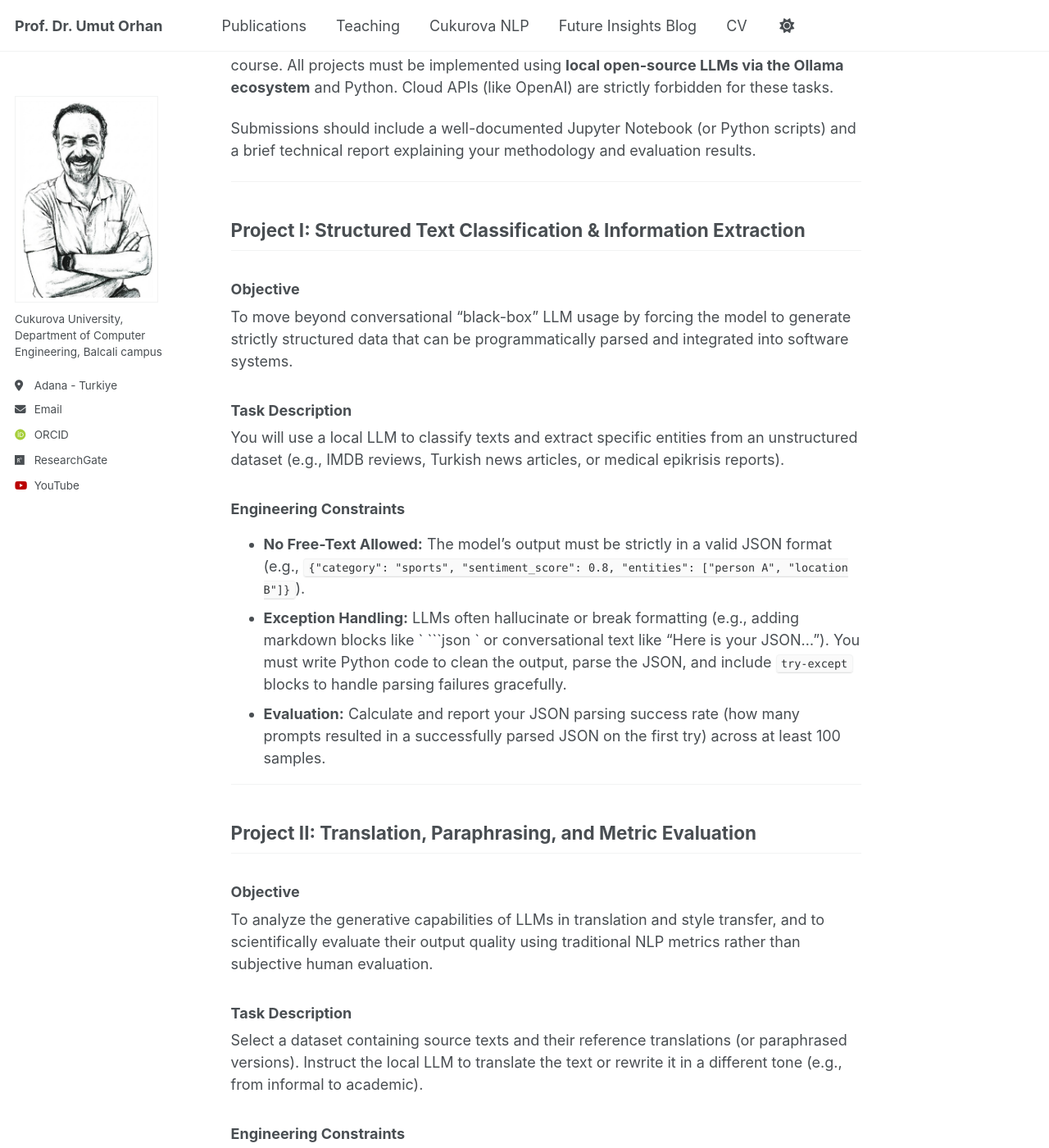
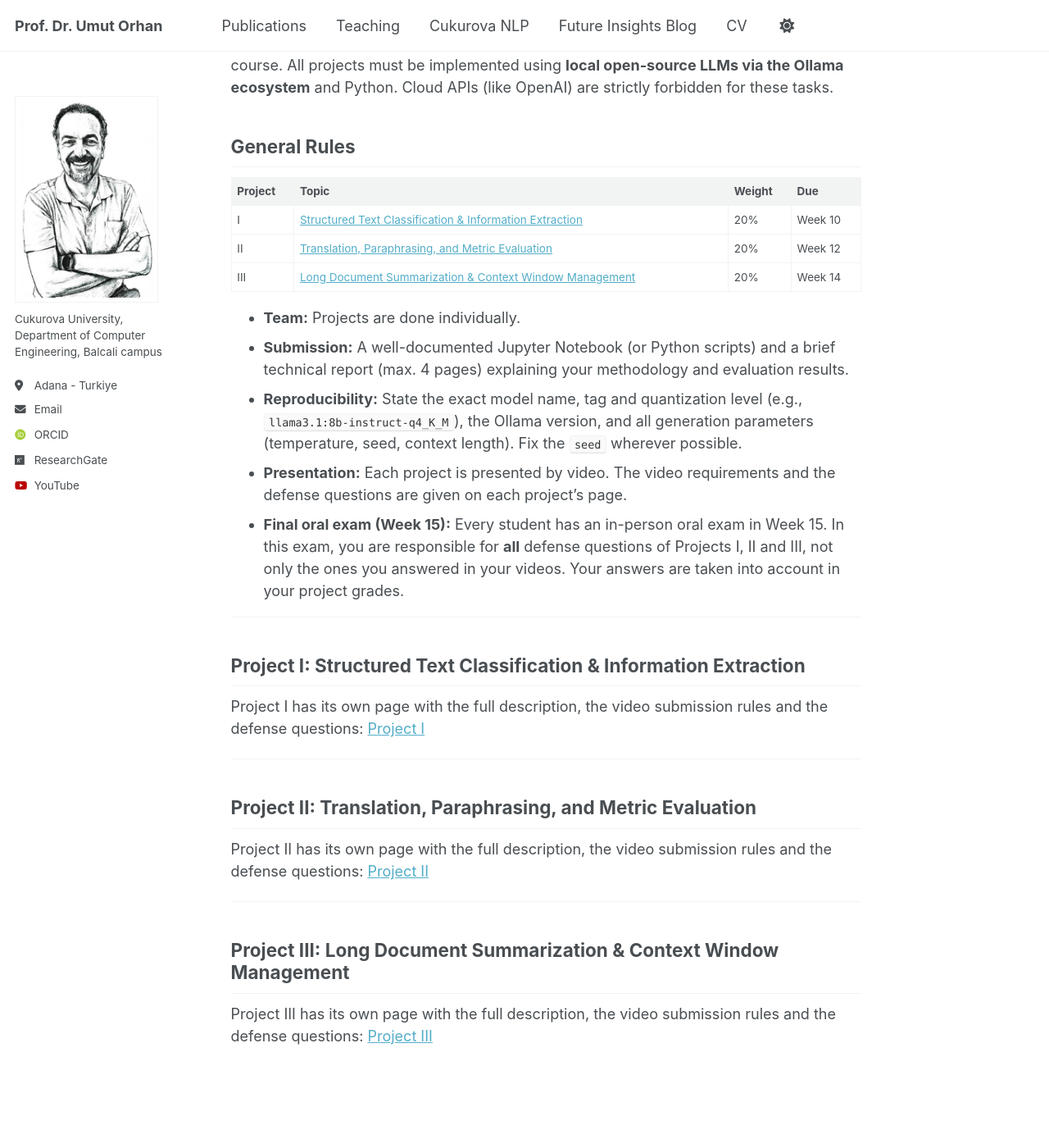
Before and after one commit to uorhan/uorhan.github.io, a Jekyll site: the page built from files/NLP-Projects.md, in a window 1280 px wide and 1400 px high, scrolled down 252 px. Shown: the whole window at 82% size. Built offline with Jekyll 4.4.1, drawn with Linux system fonts in a browser that asks for light colours; some web fonts are replaced; some of the changed text lies outside the part shown.

Commit message:
Modify due date and add general project rules
Updated the due date for the NLP projects and added general rules for project submissions, including documentation and presentation requirements.

````diff
--- a/files/NLP-Projects.md
+++ b/files/NLP-Projects.md
@@ -1,55 +1,40 @@
 ---
 title: "NLP Project Task: 3 Projects"
-date: 2026-9-15
+date: 2026-11-9
 ---
 
 ## Description
 
 This document outlines the three major projects for the Natural Language Processing course. All projects must be implemented using **local open-source LLMs via the Ollama ecosystem** and Python. Cloud APIs (like OpenAI) are strictly forbidden for these tasks.
 
-Submissions should include a well-documented Jupyter Notebook (or Python scripts) and a brief technical report explaining your methodology and evaluation results.
+## General Rules
+
+| Project | Topic | Weight | Due |
+|---------|-------|--------|-----|
+| I | [Structured Text Classification & Information Extraction](/files/NLP-Project-1) | 20% | Week 10 |
+| II | [Translation, Paraphrasing, and Metric Evaluation](/files/NLP-Project-2) | 20% | Week 12 |
+| III | [Long Document Summarization & Context Window Management](/files/NLP-Project-3) | 20% | Week 14 |
+
+* **Team:** Projects are done individually.
+* **Submission:** A well-documented Jupyter Notebook (or Python scripts) and a brief technical report (max. 4 pages) explaining your methodology and evaluation results.
+* **Reproducibility:** State the exact model name, tag and quantization level (e.g., `llama3.1:8b-instruct-q4_K_M`), the Ollama version, and all generation parameters (temperature, seed, context length). Fix the `seed` wherever possible.
+* **Presentation:** Each project is presented by video. The video requirements and the defense questions are given on each project's page.
+* **Final oral exam (Week 15):** Every student has an in-person oral exam in Week 15. In this exam, you are responsible for **all** defense questions of Projects I, II and III, not only the ones you answered in your videos. Your answers are taken into account in your project grades.
 
 ---
 
 ## Project I: Structured Text Classification & Information Extraction
 
-### Objective
-To move beyond conversational "black-box" LLM usage by forcing the model to generate strictly structured data that can be programmatically parsed and integrated into software systems.
-
-### Task Description
-You will use a local LLM to classify texts and extract specific entities from an unstructured dataset (e.g., IMDB reviews, Turkish news articles, or medical epikrisis reports).
-
-### Engineering Constraints
-* **No Free-Text Allowed:** The model's output must be strictly in a valid JSON format (e.g., `{"category": "sports", "sentiment_score": 0.8, "entities": ["person A", "location B"]}`).
-* **Exception Handling:** LLMs often hallucinate or break formatting (e.g., adding markdown blocks like ` ```json ` or conversational text like "Here is your JSON..."). You must write Python code to clean the output, parse the JSON, and include `try-except` blocks to handle parsing failures gracefully.
-* **Evaluation:** Calculate and report your JSON parsing success rate (how many prompts resulted in a successfully parsed JSON on the first try) across at least 100 samples.
+Project I has its own page with the full description, the video submission rules and the defense questions: [Project I](/files/NLP-Project-1)
 
 ---
 
 ## Project II: Translation, Paraphrasing, and Metric Evaluation
 
-### Objective
-To analyze the generative capabilities of LLMs in translation and style transfer, and to scientifically evaluate their output quality using traditional NLP metrics rather than subjective human evaluation.
-
-### Task Description
-Select a dataset containing source texts and their reference translations (or paraphrased versions). Instruct the local LLM to translate the text or rewrite it in a different tone (e.g., from informal to academic).
-
-### Engineering Constraints
-* **Metric Calculation:** You must computationally evaluate the LLM's outputs against the ground-truth reference texts using **BLEU** and **METEOR** score libraries in Python (e.g., NLTK or Hugging Face `evaluate`).
-* **Hyperparameter Analysis:** Run the same task using at least three different `Temperature` values (e.g., 0.1, 0.7, 1.2).
-* **Deliverable:** Plot a graph showing how changing the temperature affects the BLEU/METEOR scores and write a brief analysis discussing the trade-off between determinism and creativity.
+Project II has its own page with the full description, the video submission rules and the defense questions: [Project II](/files/NLP-Project-2)
 
 ---
 
 ## Project III: Long Document Summarization & Context Window Management
 
-### Objective
-To understand and overcome the hardware limitations and context window boundaries of local Large Language Models when processing large documents.
-
-### Task Description
-You are given a long document (e.g., a book chapter, a long research paper, or a financial report) that significantly exceeds the context window (token limit) of your chosen local model. You must design a pipeline to summarize the entire text without losing critical information.
-
-### Engineering Constraints
-* **Chunking Strategy:** You must implement a "Map-Reduce" style algorithm. Write Python code to split the document into semantically logical chunks (e.g., by paragraphs or token limits) that fit into the context window.
-* **Pipeline Execution:** Summarize each chunk individually (Map phase), and then pass the combined summaries back to the LLM to generate a final master summary (Reduce phase).
-* **Evaluation:** Compare your final generated summary against a human-written reference summary using **ROUGE** metrics (ROUGE-1, ROUGE-2, and ROUGE-L). Discuss the "Lost in the Middle" phenomenon and whether your chunking strategy mitigated it.
+Project III has its own page with the full description, the video submission rules and the defense questions: [Project III](/files/NLP-Project-3)
````
